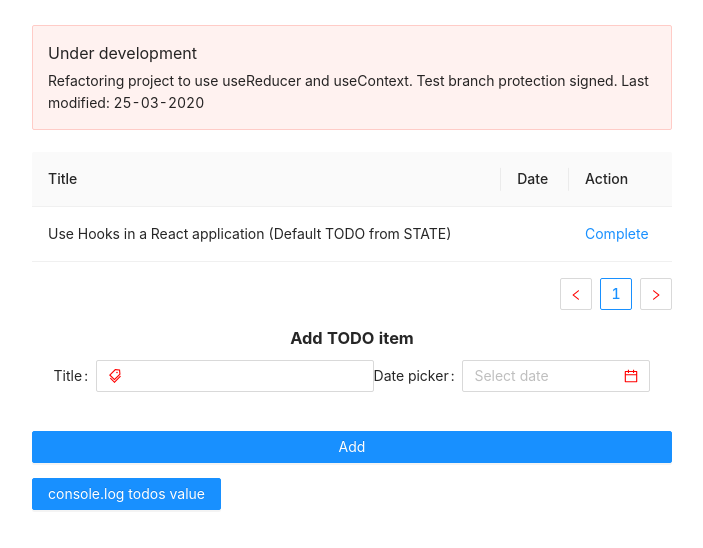
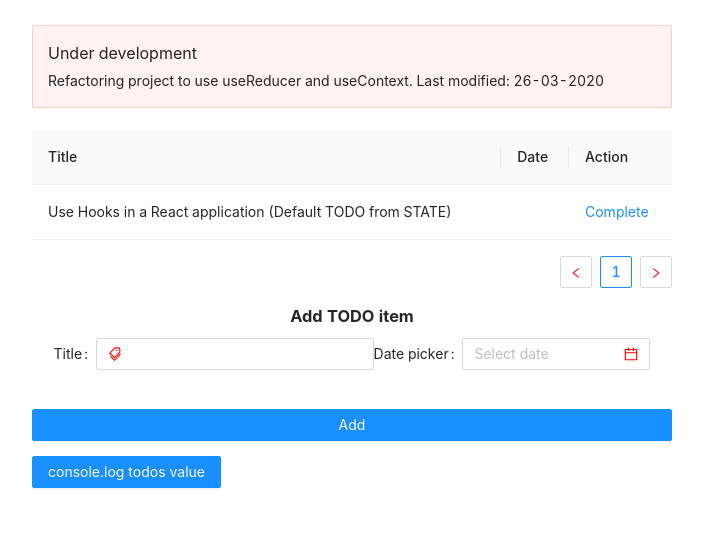
Before and after one commit to w3bdesign/todo-hooks, a React (Create React App) app: page / in a window 1280 px wide. Shown: the top 548 px of the page, without its empty margins (288-991 px from the left). Built offline with nearby package versions, Linux system fonts and the light colour scheme.

Commit message:
Update App.js

```diff
--- a/src/App.js
+++ b/src/App.js
@@ -33,7 +33,7 @@ const App = () => {
           <Col xs={24} sm={24} md={24} lg={12} xl={12}>
             <Alert
               message="Under development"
-              description="Refactoring project to use useReducer and useContext. Test branch protection signed. Last modified: 25-03-2020"
+              description="Refactoring project to use useReducer and useContext. Last modified: 26-03-2020"
               type="error"
             />
             <br />
```
